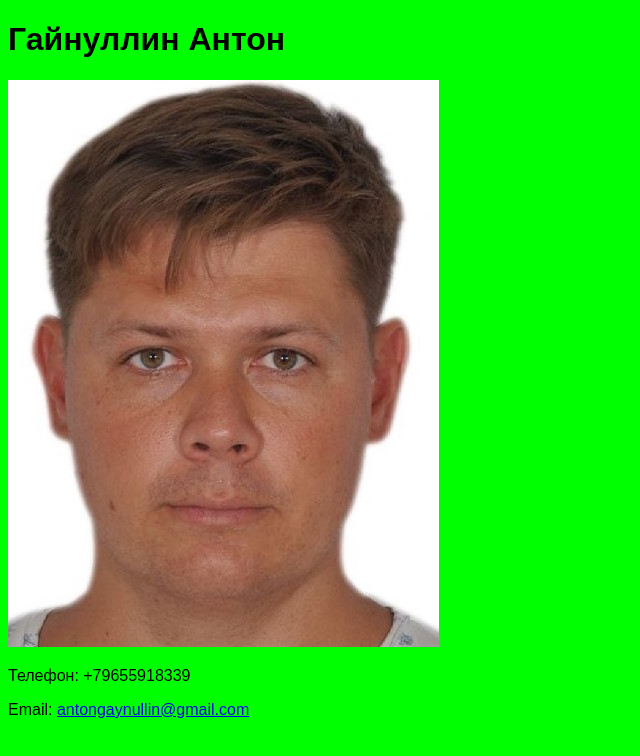
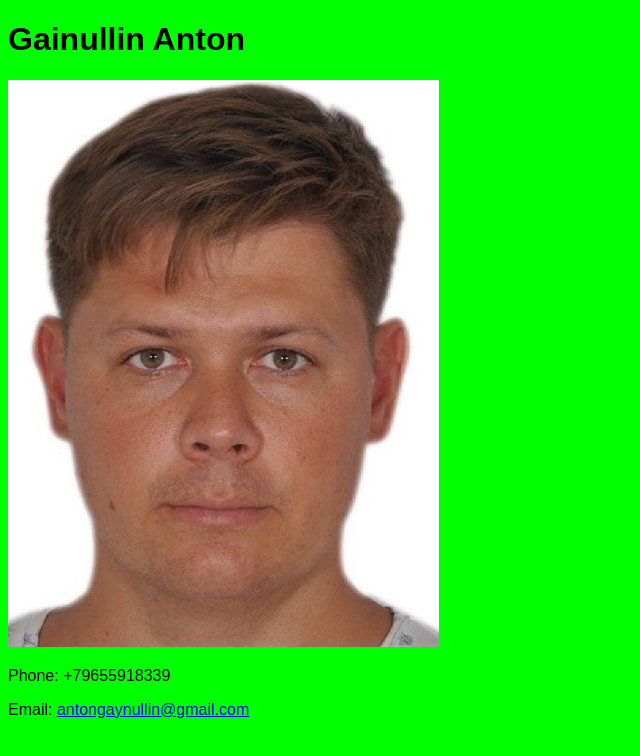
Before and after one commit to AntonGaynullin/ansible, a plain HTML site: page MyWebsite/index.html in a window 1280 px wide. Shown: the whole page, without its empty margins (0-640 px from the left). Drawn offline with Linux system fonts and the light colour scheme.

Commit message:
Run Website

```diff
--- a/MyWebsite/index.html
+++ b/MyWebsite/index.html
@@ -1,7 +1,7 @@
 <!DOCTYPE html>
 <html>
   <head>
-    <title>Моя веб-страница</title>
+    <title>My Website</title>
     <style>
           /* Установка хакерского фона */
       body {
@@ -20,9 +20,9 @@
     </style>
   </head>
   <body>
-    <h1>Гайнуллин Антон</h1>
+    <h1>Gainullin Anton</h1>
     <img src="my-photo.jpg" alt="Фотография Антона Гайнуллина">
-    <p>Телефон: +79655918339</p>
+    <p>Phone: +79655918339</p>
     <p>Email: <a href="mailto:antongaynullin@gmail.com">antongaynullin@gmail.com</a></p>
   </body>
 </html>
```
Also changed, not shown: 1 other file.
